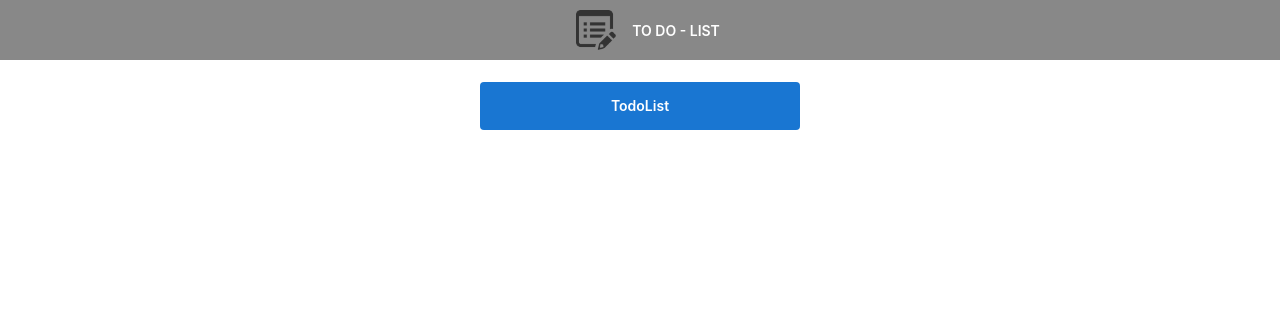
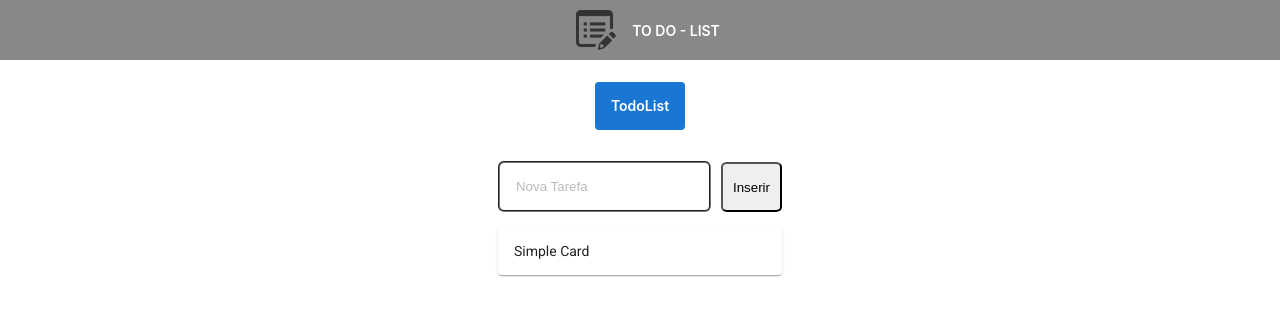
Before and after one commit to suzukikarol/ToDoList, an Angular app in the folder TodoList/: page / in a window 1280 px wide. Shown: the top 316 px of the page. Built offline with nearby package versions, Linux system fonts and the light colour scheme.

Commit message:
criação de botao, criação de input, importado o material, estilização de botao, estilização do input

```diff
--- a/TodoList/src/app/app.component.css
+++ b/TodoList/src/app/app.component.css
@@ -5,15 +5,6 @@ color: #333;
     box-sizing: border-box;
     -webkit-font-smoothing: antialiased;
     -moz-osx-font-smoothing: grayscale;
-}
-
-h1,
-h2,
-h3,
-h4,
-h5,
-h6 {
-margin: 8px 0;
     }
 
     .toolbar {
@@ -36,8 +27,7 @@ margin: 0 16px;
 
     .content {
     display: flex;
-margin: 82px auto 32px;
-padding: 0 16px;
+    margin: 82px auto;
     max-width: 960px;
     flex-direction: column;
     align-items: center;
@@ -78,7 +68,6 @@ color: white;
     font-weight: 600;
     border: none;
     width: auto;
-min-width: 30%;
     position: relative;
     }
 
@@ -107,8 +96,4 @@ color: #125699;
             margin: 8px 0;
         }
 
-    .card.highlight-card span {
-        margin-left: 72px;
     }
-
-}
--- a/TodoList/src/app/app.component.html
+++ b/TodoList/src/app/app.component.html
@@ -13,6 +13,9 @@
     <span>{{ title }}</span>
   </div>
 
+  <div>
+    <app-display></app-display>
+  </div>
 </div>
 
 <router-outlet></router-outlet>
--- a/TodoList/src/app/app.module.ts
+++ b/TodoList/src/app/app.module.ts
@@ -5,6 +5,7 @@ import { AppRoutingModule } from './app-routing.module';
 import { AppComponent } from './app.component';
 import { DisplayComponent } from './display/display.component';
 import { BrowserAnimationsModule } from '@angular/platform-browser/animations';
+import { MatCardModule } from '@angular/material/card'
 
 @NgModule({
   declarations: [
@@ -14,7 +15,8 @@ import { BrowserAnimationsModule } from '@angular/platform-browser/animations';
   imports: [
     BrowserModule,
     AppRoutingModule,
-    BrowserAnimationsModule
+    BrowserAnimationsModule,
+    MatCardModule
   ],
   providers: [],
   bootstrap: [AppComponent]
--- a/TodoList/src/app/display/display.component.css
+++ b/TodoList/src/app/display/display.component.css
@@ -0,0 +1,33 @@
+.container-inset{
+    display: flex;
+    justify-content: space-around;
+    align-items: flex-end;
+    align-self: center;
+    align-content: center;
+}
+
+input{
+    margin-top: 15px;
+    margin-bottom: 15px;
+    margin-right: 10px;
+    padding: 16px;
+    border-radius: 6px;
+    border-style: groove;
+    background: none;
+    display: flex;
+    flex-direction: row;
+}
+
+button{
+    padding: 10px;
+    border-radius: 10%;
+    height: 50px;
+    cursor: pointer;
+    margin-bottom: 15px;
+
+
+}
+
+::placeholder{
+    opacity: 50%;
+}
--- a/TodoList/src/app/display/display.component.html
+++ b/TodoList/src/app/display/display.component.html
@@ -1 +1,6 @@
-<p>display works!</p>
+
+<div class="container-inset">
+    <input type="text" placeholder="Nova Tarefa">
+    <button class="stylebutton">Inserir</button>
+    </div>
+    <mat-card>Simple Card</mat-card>
--- a/TodoList/src/styles.css
+++ b/TodoList/src/styles.css
@@ -2,3 +2,6 @@
 
 html, body { height: 100%; }
 body { margin: 0; font-family: Roboto, "Helvetica Neue", sans-serif; }
+
+html, body { height: 100%; }
+body { margin: 0; font-family: Roboto, "Helvetica Neue", sans-serif; }
```
Lines whose indentation alone changed are shown as unchanged.
